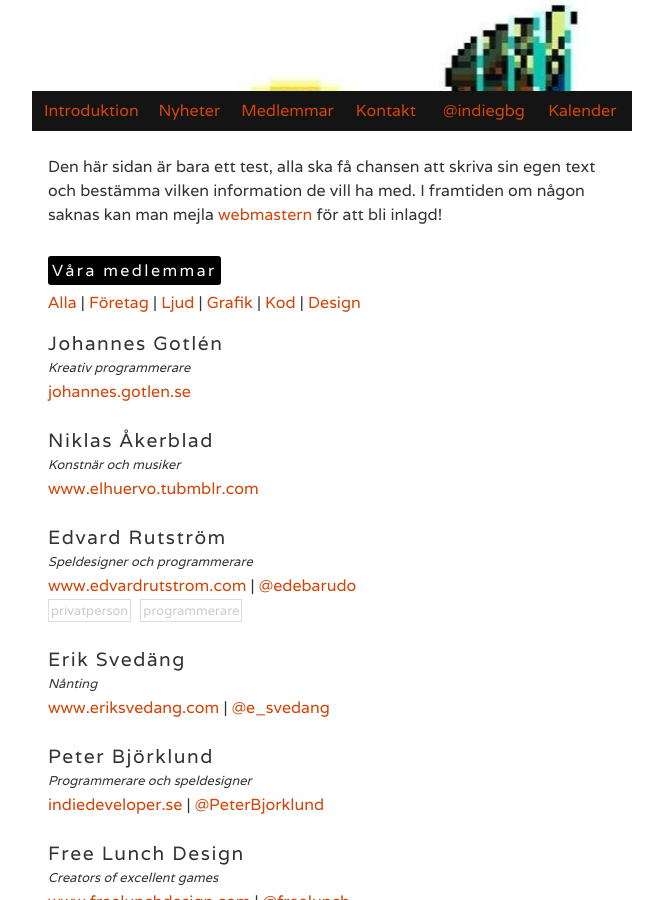
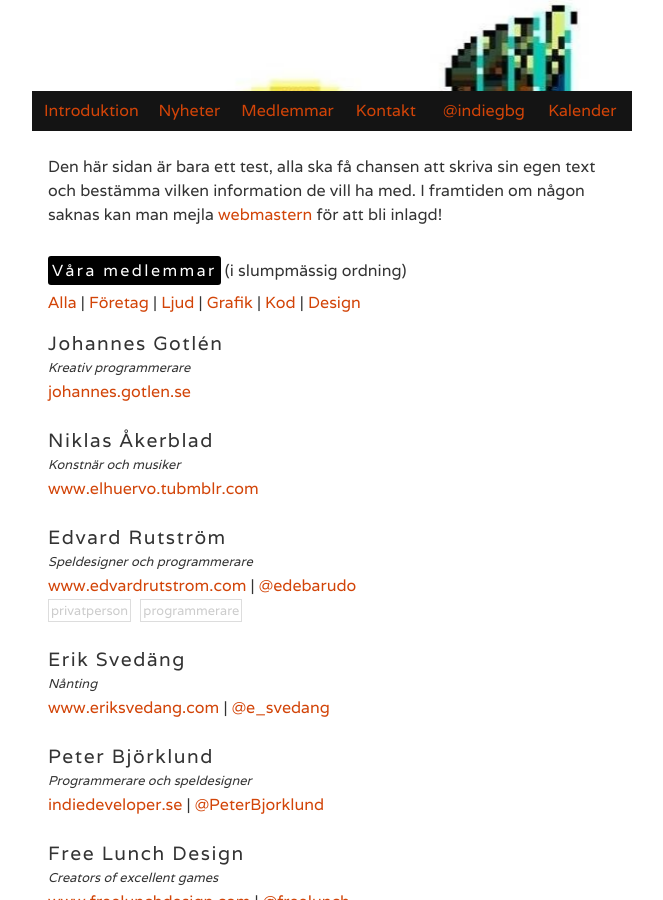
Before and after one commit to indiespel-gbg/indiespel-gbg.github.io, a Jekyll site: the page built from medlemmar.html, in a window 1280 px wide and 900 px high, scrolled down 300 px. Shown: the whole window, without its empty margins (308-971 px from the left). Built offline with Jekyll 4.4.1, drawn with Linux system fonts in a browser that asks for light colours.

Commit message:
disclaimer

```diff
--- a/medlemmar.html
+++ b/medlemmar.html
@@ -9,7 +9,7 @@ layout: front
 	mejla <a href="mailto:erik.svedang@gmail.com">webmastern</a> f&ouml;r att bli inlagd!
 </p>
 
-<p class="new-section"><em>V&aring;ra medlemmar</em></p>
+<p class="new-section"><em>V&aring;ra medlemmar</em> (i slumpm&auml;ssig ordning)</p>
 <p id="filter">
 	<a href="">Alla</a> |
 	<a href="">F&ouml;retag</a> |
```
